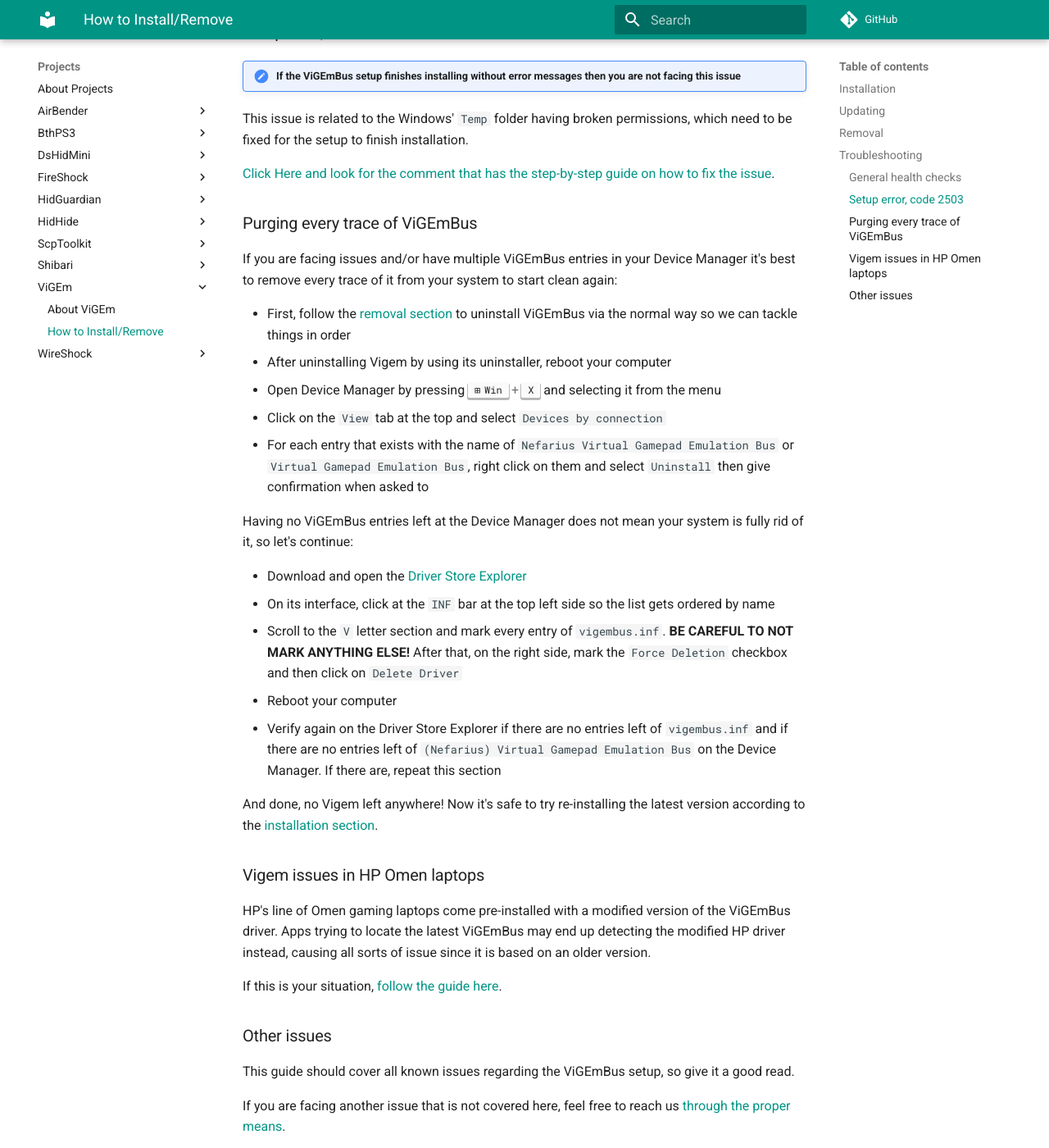
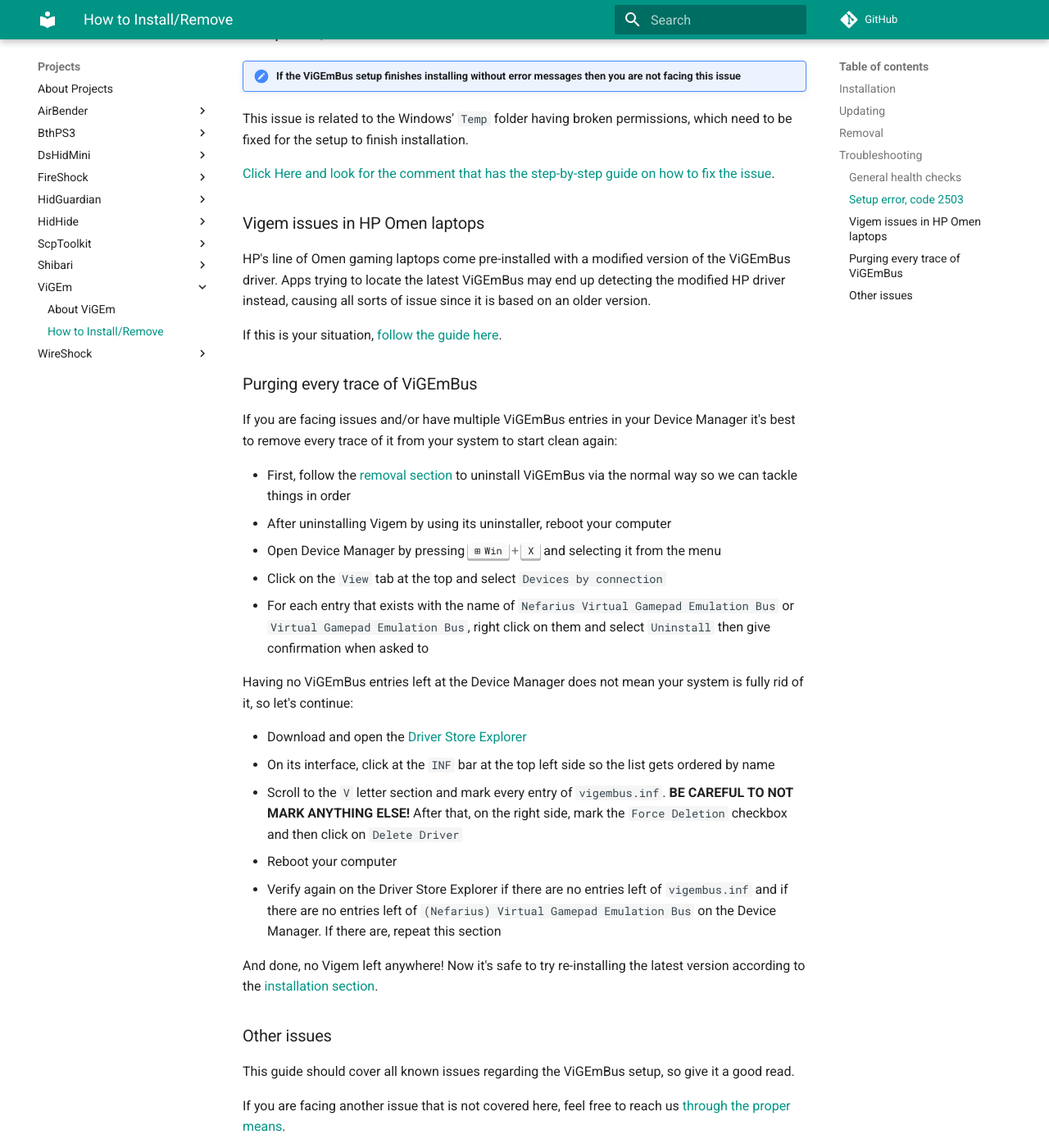
Before and after one commit to nefarius/ViGEm.github.io, an MkDocs documentation site: the page built from docs/projects/ViGEm/How-to-Install.md, in a window 1280 px wide and 1400 px high, scrolled down 3486 px. Shown: the whole window at 82% size. Built offline with MkDocs 1.6.1 and Material for MkDocs 9.7.7, drawn with Linux system fonts in a browser that asks for light colours; comment, search, counter and statistics services are not loaded; some of the changed lines change nothing that is shown.

Commit message:
Organized sections

```diff
--- a/docs/projects/ViGEm/How-to-Install.md
+++ b/docs/projects/ViGEm/How-to-Install.md
@@ -62,6 +62,12 @@
 
 [Click Here and look for the comment that has the step-by-step guide on how to fix the issue](https://github.com/ViGEm/ViGEmBus/issues/91#issuecomment-826477486).
 
+### Vigem issues in HP Omen laptops
+
+HP's line of Omen gaming laptops come pre-installed with a modified version of the ViGEmBus driver. Apps trying to locate the latest ViGEmBus may end up detecting the modified HP driver instead, causing all sorts of issue since it is based on an older version.
+
+If this is your situation, [follow the guide here](https://github.com/ViGEm/ViGEmBus/issues/99).
+
 ### Purging every trace of ViGEmBus
 
 If you are facing issues and/or have multiple ViGEmBus entries in your Device Manager it's best to remove every trace of it from your system to start clean again:
@@ -82,12 +88,6 @@
 
 And done, no Vigem left anywhere! Now it's safe to try re-installing the latest version according to the [installation section](#installation).
 
-### Vigem issues in HP Omen laptops
-
-HP's line of Omen gaming laptops come pre-installed with a modified version of the ViGEmBus driver. Apps trying to locate the latest ViGEmBus may end up detecting the modified HP driver instead, causing all sorts of issue since it is based on an older version.
-
-If this is your situation, [follow the guide here](https://github.com/ViGEm/ViGEmBus/issues/99).
-
 ### Other issues
 
 This guide should cover all known issues regarding the ViGEmBus setup, so give it a good read.
```
